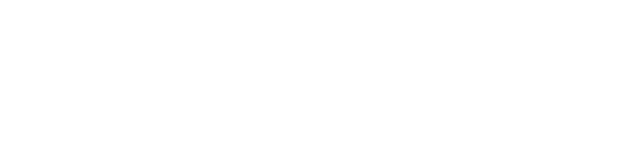
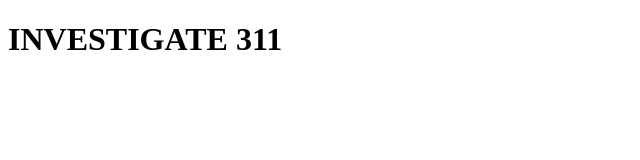
Before and after one commit to WmHHardgrove/GitBranchPractice, a plain HTML site: page index.html in a window 1280 px wide. Shown: the whole page, without its empty margins (0-640 px from the left). Drawn offline with Linux system fonts and the light colour scheme.

Commit message:
NATES PUSHH REQUEST

```diff
--- a/index.html
+++ b/index.html
@@ -1,12 +1,16 @@
 <!DOCTYPE html>
 <html lang="en">
+
 <head>
     <meta charset="UTF-8">
     <meta http-equiv="X-UA-Compatible" content="IE=edge">
     <meta name="viewport" content="width=device-width, initial-scale=1.0">
     <title>Document</title>
 </head>
+<h1>INVESTIGATE 311</h1>
+
 <body>
 
 </body>
+
 </html>
```
